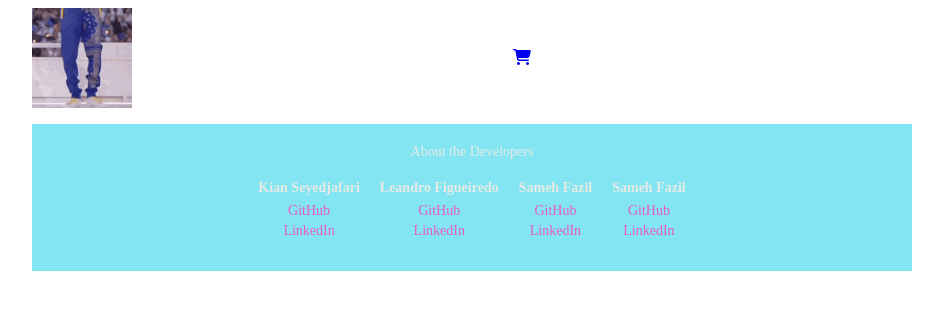
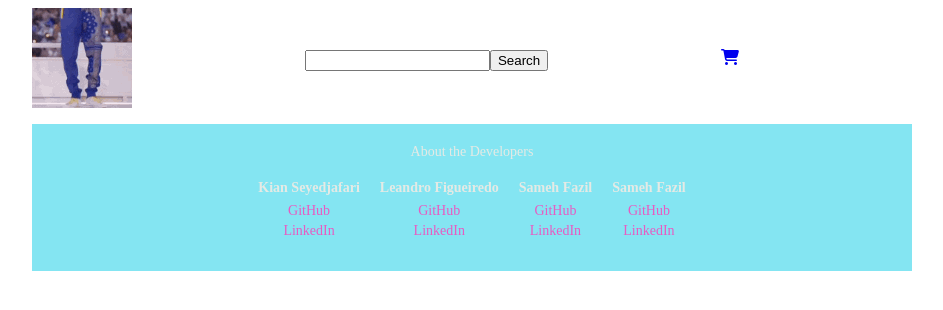
Before and after one commit to SleptBear/Pantsy, a React (Create React App) app in the folder react-app/: page /search in a window 1280 px wide. Shown: the top 310 px of the page, without its empty margins (168-1111 px from the left). Built offline with nearby package versions, Linux system fonts and the light colour scheme; no server answers.

Commit message:
search bar feature basics

```diff
--- a/react-app/src/components/Navigation/index.js
+++ b/react-app/src/components/Navigation/index.js
@@ -4,6 +4,7 @@ import { useSelector } from 'react-redux';
 import ProfileButton from './ProfileButton';
 import CartIcon from '../Icons/cart';
 import Search from '../Search';
+import NavSearch from '../Search/navSearch';
 import './Navigation.css';
 import AddProduct from '../Products/addProduct';
 
@@ -15,6 +16,9 @@ function Navigation({ isLoaded }){
 		<ul className="Navbar">
 			<li>
 				<NavLink className="home-button" exact to="/">Home</NavLink>
+				</li>
+				<li>
+					<NavSearch></NavSearch>
 				</li>
 				{/* <li>
 				<NavLink className="add-button"exact to='/new'>Add an Item</NavLink>
--- a/react-app/src/components/Search/index.js
+++ b/react-app/src/components/Search/index.js
@@ -15,8 +15,8 @@ const Search = () => {
 
   return (
     <div>
-      <input type="text" value={searchTerm} onChange={(e) => setSearchTerm(e.target.value)} />
-      <button onClick={handleSearch}>Search</button>
+      {/* <input type="text" value={searchTerm} onChange={(e) => setSearchTerm(e.target.value)} />
+      <button onClick={handleSearch}>Search</button> */}
       {searchResult && Object.keys(searchResult).length > 0 ? (
         Object.values(searchResult).map((product) => (
           <div key={product.id}>
--- /dev/null
+++ b/react-app/src/components/Search/navSearch.js
@@ -0,0 +1,26 @@
+import React, { useState } from 'react';
+import { useDispatch, useSelector } from 'react-redux';
+import { searchThunk } from '../../store/search';
+import { useHistory } from 'react-router-dom';
+
+const NavSearch = () => {
+    const [searchTerm, setSearchTerm] = useState('');
+    let history = useHistory();
+    // const searchResult = useSelector(state => state.searchReducer);
+    const dispatch = useDispatch();
+
+    const handleSearch = async () => {
+      dispatch(searchThunk(searchTerm))
+      .then(() => history.push(`/search`))
+    };
+
+    return (
+      <div>
+        <input type="text" value={searchTerm} onChange={(e) => setSearchTerm(e.target.value)} />
+        <button onClick={handleSearch}>Search</button>
+
+      </div>
+    );
+  };
+
+  export default NavSearch;
```
